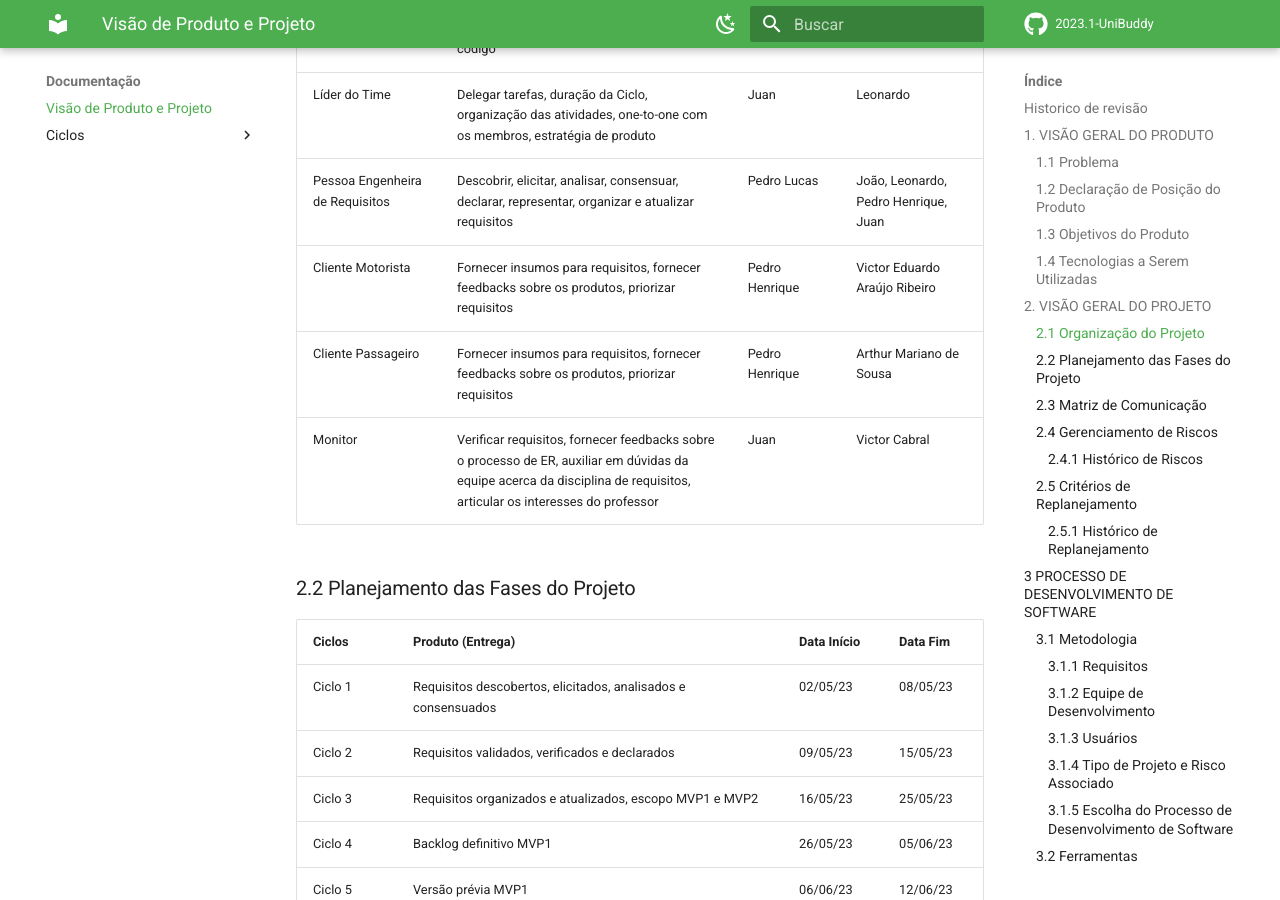
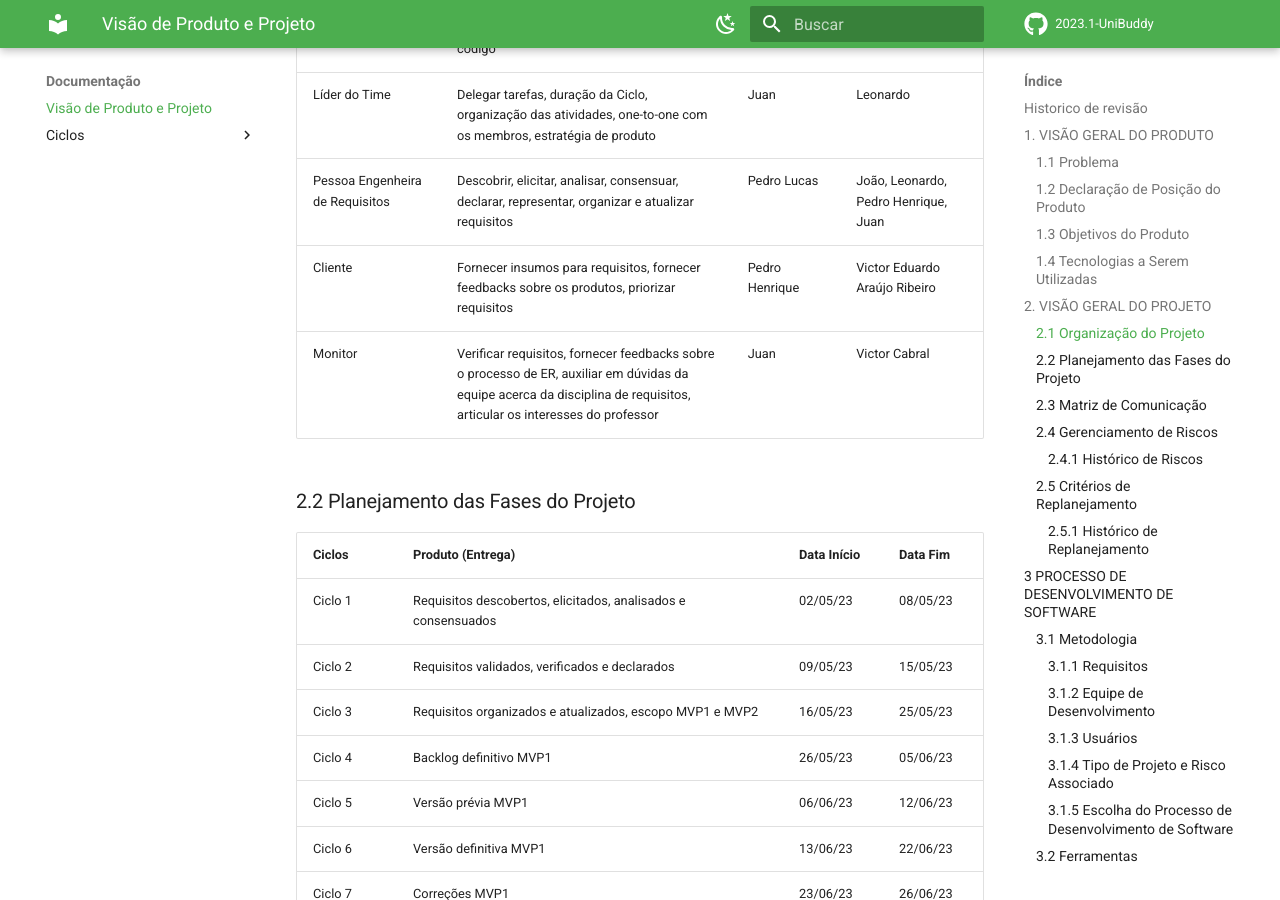
Before and after one commit to mdsreq-fga-unb/2023.1-UniBuddy, an MkDocs documentation site: the page built from docs/visao-produto-projeto.md, in a window 1280 px wide and 900 px high, scrolled down 2843 px. Built offline with MkDocs 1.6.1 and Material for MkDocs 9.7.7, drawn with Linux system fonts in a browser that asks for light colours; comment, search, counter and statistics services are not loaded.

Commit message:
Retirando cliente que não é mais necessário

```diff
--- a/docs/visao-produto-projeto.md
+++ b/docs/visao-produto-projeto.md
@@ -60,8 +60,7 @@ Papel | Atribuições | Responsável | Participantes
 Pessoa Desenvolvedora | Codificar o produto, realizar refatoração, testar, configurar, versionar, evoluir, integrar, documentar, ata das reuniões, estratégia de código | Leonardo | João, Juan, Pedro Henrique, Pedro Lucas
 Líder do Time | Delegar tarefas, duração da Ciclo, organização das atividades, one-to-one com os membros, estratégia de produto | Juan | Leonardo
 Pessoa Engenheira de Requisitos | Descobrir, elicitar, analisar, consensuar, declarar, representar, organizar e atualizar requisitos | Pedro Lucas | João, Leonardo, Pedro Henrique, Juan
-Cliente Motorista | Fornecer insumos para requisitos, fornecer feedbacks sobre os produtos, priorizar requisitos | Pedro Henrique | Victor Eduardo Araújo Ribeiro
-Cliente Passageiro | Fornecer insumos para requisitos, fornecer feedbacks sobre os produtos, priorizar requisitos | Pedro Henrique | Arthur Mariano de Sousa
+Cliente | Fornecer insumos para requisitos, fornecer feedbacks sobre os produtos, priorizar requisitos | Pedro Henrique | Victor Eduardo Araújo Ribeiro
 Monitor | Verificar requisitos, fornecer feedbacks sobre o processo de ER, auxiliar em dúvidas da equipe acerca da disciplina de requisitos, articular os interesses do professor | Juan | Victor Cabral
 
 ### 2.2	Planejamento das Fases do Projeto
```
